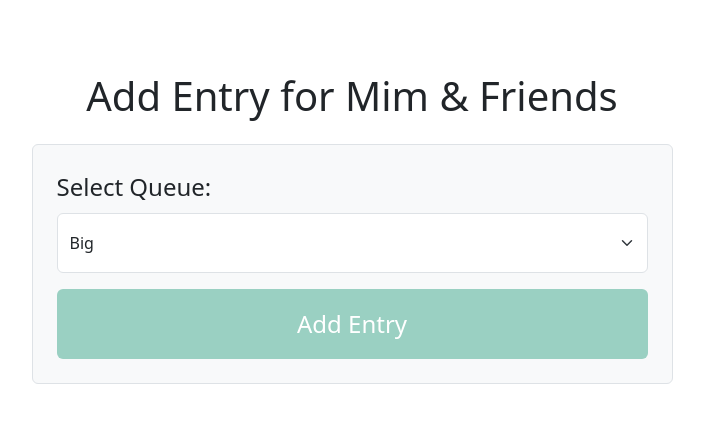
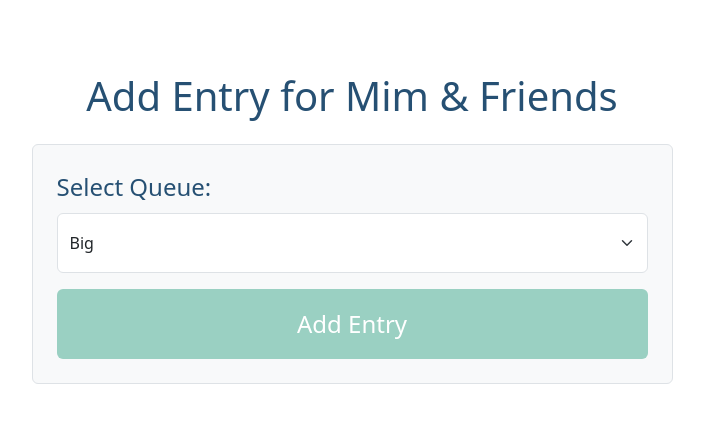
Before and after one commit to ParimaSA/Queue_Management, a Django app: page /business/add_customer/1/ in a window 1280 px wide. Shown: the part 64-487 px from the top of the page, without its empty margins (288-992 px from the left). Run offline with Django 4.2, Linux system fonts and the light colour scheme; data comes from the database, SQL or seed files in the repository.

Commit message:
Update style for Add customer page

```diff
--- a/business/templates/business/add_customer.html
+++ b/business/templates/business/add_customer.html
@@ -30,6 +30,11 @@
 
     label {
         font-size: 1.5rem;
+        color: #265073;
+    }
+
+    h1 {
+        color: #265073;
     }
 
     select {
```
